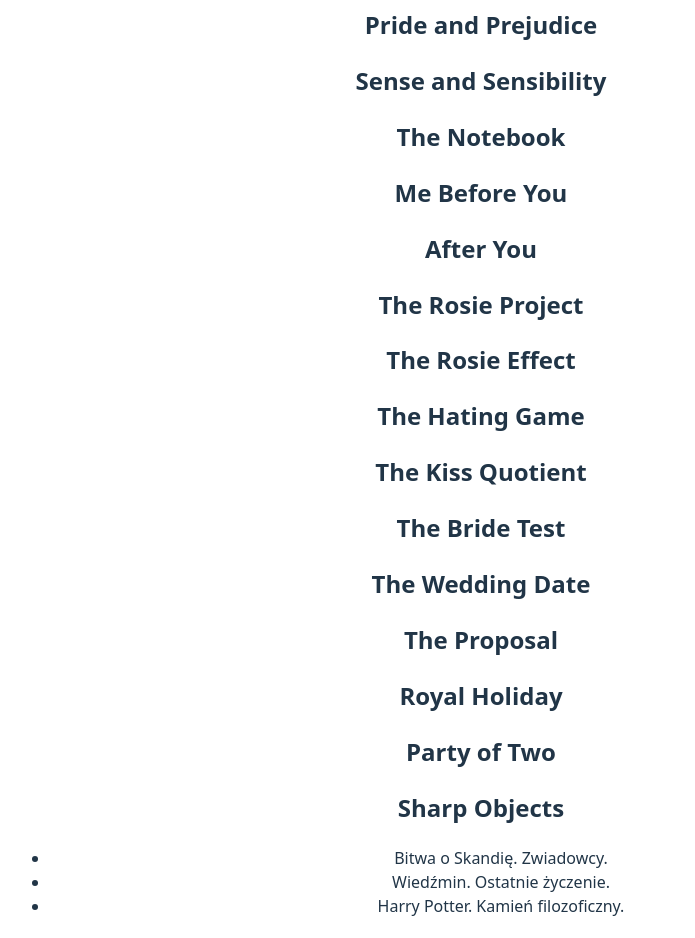
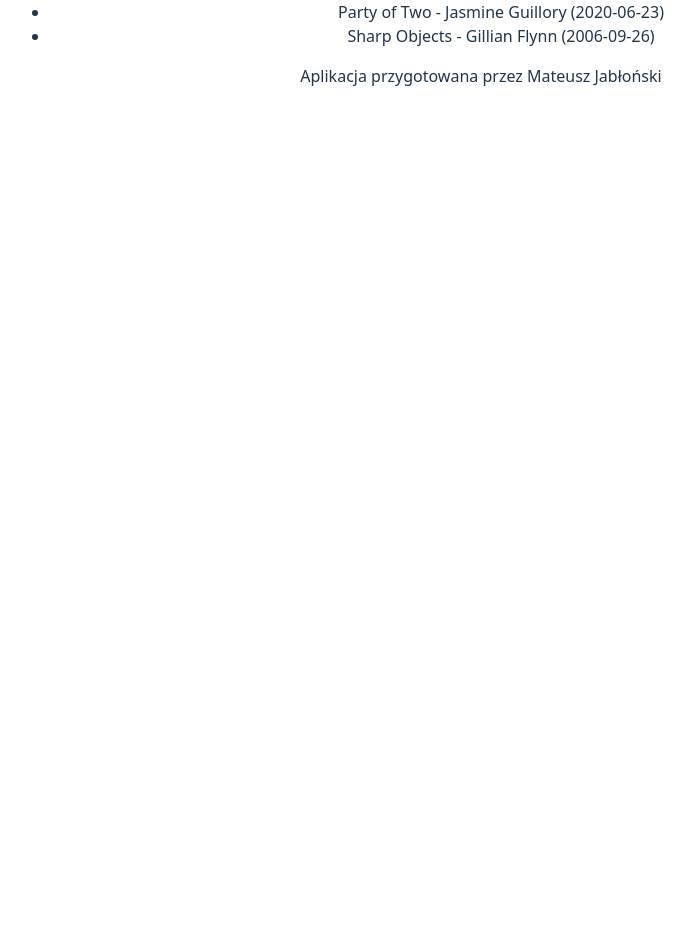
Before and after one commit to matwjablonski/react-open-0925, a React (Vite) app in the folder apps/books-app-final/: page / in a window 1280 px wide. Shown: the part 709-1647 px from the top of the page, without its empty margins (159-854 px from the left). After the commit the page ends 829 px from the top, so only its background shows below. Built offline with nearby package versions, Linux system fonts and the light colour scheme.

Commit message:
task 2 final

```diff
--- a/apps/books-app-final/src/App.jsx
+++ b/apps/books-app-final/src/App.jsx
@@ -1,18 +1,16 @@
 import './App.css'
-import Hello from './Hello'
+import Header from './components/Header'
+import { Books } from './components/Books'
+import { Footer } from './components/Footer'
 import { books } from './data'
 
 function App() {
 
   return (
    <div>
-    <Hello name="Mateusz" data={books} />
-    <ul>
-      <li>Bitwa o Skandię. Zwiadowcy.</li>
-      <li>Wiedźmin. Ostatnie życzenie.</li>
-      <li>Harry Potter. Kamień filozoficzny.</li>
-    </ul>
-    <footer>Aplikacja przygotowana przez Mateusz Jabłoński</footer>
+    <Header name="Mateusz" />
+    <Books books={books} />
+    <Footer />
    </div>
   )
 }
--- a/apps/books-app-final/src/Hello.jsx
+++ /dev/null
@@ -1,16 +0,0 @@
-import { Test } from "./Test";
-
-const Hello = ({ name, data }) => {
-    return (
-        <div>
-            <h1>Witaj w aplikacji książkowej {name}</h1>
-            <Test filteredData={data} />
-        </div>
-    )
-}
-
-Hello.defaultProps = {
-    name: 'Nieznajomy'
-}
-
-export default Hello;
--- a/apps/books-app-final/src/Test.jsx
+++ /dev/null
@@ -1,10 +0,0 @@
-export const Test = ({ filteredData }) => {
-
-    return <div>
-        {filteredData.map((book) => (
-            <div key={book.title}>
-                <h2>{book.title}</h2>
-            </div>
-        ))}
-    </div>
-};
--- /dev/null
+++ b/apps/books-app-final/src/components/Book.jsx
@@ -0,0 +1,7 @@
+export const Book = ({ title, author, publicationDate }) => {
+    return (
+        <li>
+            {title} - {author} ({publicationDate})
+        </li>
+    )
+}
--- /dev/null
+++ b/apps/books-app-final/src/components/Books.jsx
@@ -0,0 +1,16 @@
+import { Book } from "./Book"
+
+export const Books = ({ books }) => {
+    return (
+        <ul>
+            {books.map((book) => (
+                <Book
+                    key={book.title}
+                    title={book.title}
+                    author={book.author}
+                    publicationDate={book.publicationDate}
+                />
+            ))}
+        </ul>
+    )
+}
--- /dev/null
+++ b/apps/books-app-final/src/components/Footer.jsx
@@ -0,0 +1,3 @@
+export const Footer = () => (
+    <footer>Aplikacja przygotowana przez Mateusz Jabłoński</footer>
+)
--- /dev/null
+++ b/apps/books-app-final/src/components/Header.jsx
@@ -0,0 +1,13 @@
+const Header = ({ name }) => {
+    return (
+        <div>
+            <h1>Witaj w aplikacji książkowej {name}</h1>
+        </div>
+    )
+}
+
+Header.defaultProps = {
+    name: 'Nieznajomy'
+}
+
+export default Header;
```
